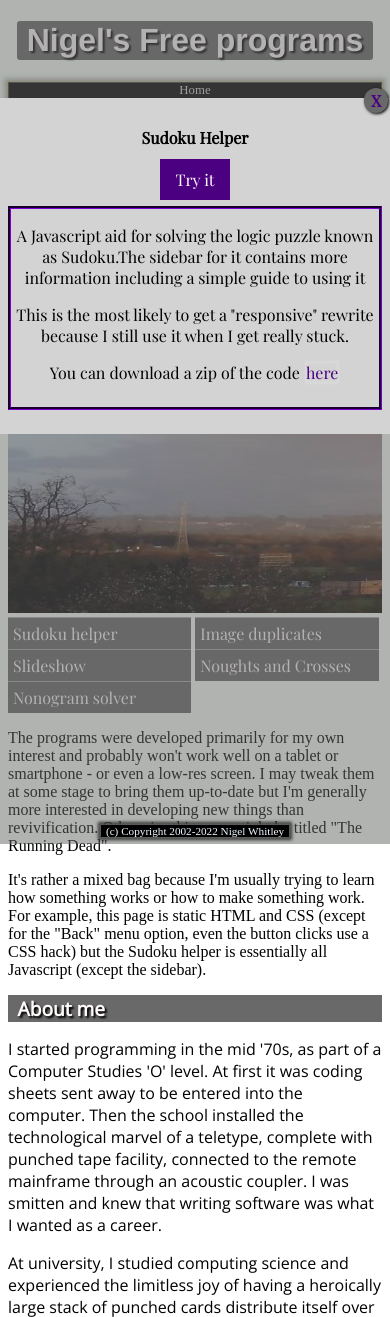
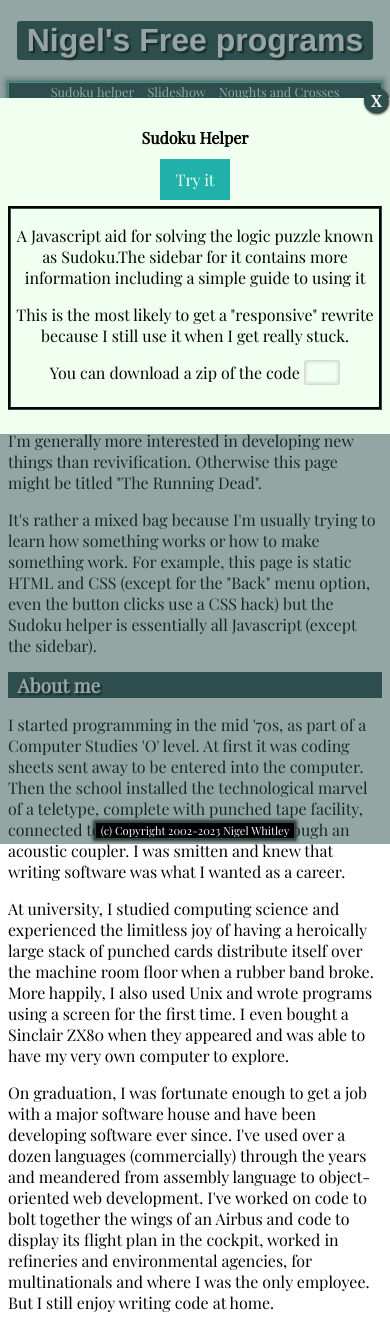
Before and after one commit to NigelWhitley/NigelWhitley.github.io, a CodeIgniter app: page /database/ in a window 390 px wide, after a click on "Sudoku helper". Shown: the top 1317 px of the page. Run offline with CodeIgniter, Linux system fonts and the light colour scheme.

Commit message:
Add files via upload

```diff
--- a/index.html
+++ b/index.html
@@ -30,9 +30,11 @@
 
 <div id="nav_section" class="light_glow">
       <ul id="nav">
+        <!--
         <li class="current-nav">
           Home
         </li>
+        --->
         <li>
           <a href="sudoku/index.html">Sudoku&nbsp;helper</a>
         </li>
@@ -60,6 +62,7 @@ Some simple programs : each is released under the <a href="gpl.html" title="Clic
 To see more about them, use the buttons below.
 </div>
 
+<div id="programs_container">
 <div id="programs">
 <img title="Ynystawe CC" src="rainbow.jpg"/>
 <a href="#sudoku" class="program-name sudoku">Sudoku&nbsp;helper</a>
@@ -129,7 +132,6 @@ To see more about them, use the buttons below.
 <a href="#" title="Close" class="close-desc">X</a>
 <div class="centred-div program-no-scroll">
 <h4>Nonogram&nbsp;Solver <span class="wip-banner">Work in progress</span></h4>
-
 <a href="nonogram/" title="Try Nonogram Solver" class="button nonogram">Try it</a>
 </div>
 <div class="program-text">
@@ -140,6 +142,7 @@ To see more about them, use the buttons below.
 </div>
 </div>
 <div class="modal-mask">&nbsp;</div>
+</div>
 </div>
 <div class="program-summary">
 <p>The programs were developed primarily for my own interest and probably won't work well on a tablet or smartphone - or even a low-res screen. I may tweak them at some stage to bring them up-to-date but I'm generally more interested in developing new things than revivification. Otherwise this page might be titled "The Running Dead".</p>
@@ -176,8 +179,10 @@ I've gone from coding sheets to stylesheets but writing software still <span id=
 </div>
 </div>
 
+<div id="footer">
 <div id="legal_section">
-<span class="dark_glow">(c) Copyright 2002-2022 Nigel Whitley</span>
+<span class="dark_glow">(c) Copyright 2002-2023 Nigel Whitley</span>
+</div>
 </div>
 
 </div>
--- a/nigelwhitley.css
+++ b/nigelwhitley.css
@@ -1,7 +1,7 @@
 * {box-sizing: border-box;}
 
 body {
-	font-family: "Avant Garde","Times New Roman", helvetica, arial, sans-serif;
+	font-family: "Playfair Display", "Avant Garde","Times New Roman", helvetica, arial, sans-serif;
 	font-size: 100%;
 	color: black;
 	padding: 0;
@@ -73,11 +62,19 @@ h3 {
 	margin: 0.5em 0 0 0;
 }
 
-a:link,a:visited,a:hover {
-	color: snow;
+#programs a:link,#programs a:visited,#programs a:hover {
+	color: honeydew;
 	text-decoration: none;
 }
-
+#nav a:link,#nav a:visited,#nav a:hover {
+	color: honeydew;
+	text-decoration: none;
+}
+#nav a:hover {
+	color: lightseagreen;
+	text-decoration: none;
+}
+/*
 h3 a:link{
 	background: powderblue;
 }
@@ -101,7 +99,7 @@ a img {
 }
 
 #title_section h1 span {
-	background: dimGray;
+	background: darkslategrey;
 	color: snow;
 	font-size: 1em;
 	text-align: center;
@@ -113,7 +111,7 @@ a img {
 }
 
 h3.subtitle{
-    background-color: dimgray;
+    background-color: darkslategrey;
     color: snow;
     padding-left: 0.5em;
     text-shadow: 2px 2px 2px black;
@@ -139,8 +137,16 @@ h3.subtitle{
 	color: aliceblue;
 }
 
+#nav_section {
+	background-color: darkslategrey;
+	margin: 0;
+	padding: 0;
+	font-size: 80%;
+}
+
 #nav {
-	font-size: 0.8em;
+	/* font-size: 0.8em; */
+	background-color: darkslategrey;
 	text-align: center;
 	border-style: none;
 	border-width: 1px;
@@ -151,55 +157,42 @@ h3.subtitle{
 }
 
 #nav li  {
-	/* display: inline; */
-	background-color: dimgray;
-	color: aliceblue;
-	width:100%;
+	background-color: darkslategrey;
+	color: honeydew;
 	padding: 0;
-	margin: auto;
-	border-top: darkgray 1px solid;
+	display: inline-block;
+	margin-left: 10px; /* add spacing between items */
 }
 
 
 #nav ul li a {
 	margin: 0;
 	padding: 0;
-	color: aliceblue;
+	color: honeydew;
 	font-style: normal;
 	text-decoration: none;
 }
-
 /*
-#nav ul li a:hover {
-	color: aliceblue;
-	background: navy;
-	font-style: normal;
-	text-decoration: none;
-}
-*/
-
 #nav li.current-nav,#nav li.current-nav:hover {
 	background-color: black;
 	color: lightgray;
 }
+*/
 #nav li:hover {
-	background: #444444;
-	color: aliceblue;
+	color: lightseagreen;
 }
 
 #nav li:first-child  {
-	/* display: inline; */
-	border-top: darkgray 0px solid;
+	margin-left: 0;
 }
 
-
 .dark_glow {
-	box-shadow:         0px 0px 2px 1px dimgray,0px 0px 3px 3px rgba(0,0,0,0.7);
+	box-shadow:         0px 0px 2px 1px darkslategrey,0px 0px 3px 3px rgba(0,0,0,0.7);
 }
 
 .light_glow {
-	border: 1px solid #444444;
-	box-shadow:         0px 0px 2px 1px rgb(180,180,120),0px 0px 5px 4px rgba(160,160,160,0.7);
+	border: 1px solid darkseagreen;
+	box-shadow:         0px 0px 2px 1px lightseagreen,0px 0px 5px 4px rgba(160,160,160,0.7);
 }
 
 .inner_glow {
@@ -222,20 +215,159 @@ h3.subtitle{
 .program-name, .program-desc {
 	font-family: 'Playfair Display',"Avant Garde","Times New Roman", helvetica, arial, sans-serif;
 }
-@media only screen and (min-width:480px) {
+
+@media only screen and (max-width:762px) {
+	#title_section h1 span {
+	display: inline-block;
+	border-radius: 3px;
+	padding: 1px;
+	width: 95%;
+}
+
+#nav {
+	width:100%;
+	display:inline-block;
+}
+#nav li  {
+	/* display: inline; */
+	padding: 0;
+}
+#programs {
+	font-style: normal;
+	padding: 0;
+	text-align: left;
+	overflow: auto;
+}
+
+.program-name {
+	display: inline-block;
+	padding: 5px;
+	margin: auto;
+	background-color: darkslategrey;
+	color: aliceblue;
+	border-width:0;
+	width:49%;
+	border-top: darkgray 1px solid;
+	border-radius: 0;
+}
+.program-desc {
+	display: none;
+	z-index:100;
+	position:fixed;
+	top:0;
+	left: 0;
+	width:100%;
+	vertical-align:middle;
+	opacity:1;
+}
+div.program-desc > div {
+	display: block;
+	padding: 0.5em 0.5em 1.5em;
+	margin: 25% auto;
+	width:30em;
+	max-width:100%;
+	background-color: honeydew;
+	text-align:center;
+	position:relative;
+	opacity:1;
+	transition: opacity 2s ease;
+}
+/*
+#program-names a:first-child:hover + div{
+	display: block;
+	background-color: red;
+}
+*/
+
+div.modal-mask {
+	display: none;
+	position:fixed;
+	top:0;
+	left: 0;
+	height:100%;
+	width:100%;
+	background-color: darkslategrey;
+	opacity:0.3;
+	transition: opacity 1s ease;
+}
+a.close-desc {
+	background-color: darkslategrey;
+	color: #FFFFFF;
+	line-height: 25px;
+	position: absolute;
+	right: 2px;
+	text-align: center;
+	top: -10px;
+	width: 24px;
+	text-decoration: none;
+	font-weight: bold;
+	border-radius: 12px;
+	box-shadow: 1px 1px 3px #000;
+}
+div.program-desc:target{
+	display: block;
+	opacity: 1;
+}
+div.program-desc:target > div{
+	display: block;
+	opacity: 1;
+}
+
+.program-desc:target ~ div.modal-mask {
+	display: block;
+	opacity: 0.5;
+}
+
+.program-name:hover{
+	color: lightseagreen;
+}
+
+.program-text {
+	border: 3px darkslategrey groove;
+	padding-bottom: 0.5em;
+}
+
+.program-no-scroll {
+	margin-bottom: 1em;
+}
+}
+
+@media only screen and (min-width:762px) {
 #title_section h1 span {
 	border-radius: 25%;
 	padding: 0 1em;
 }
+#purty {
+	margin-top: 1.5rem;
+	width: 224px;
+	float: left;
+}
+#purty img {
+	border-width: 0;
+}
+#license {
+	margin-left: 224px;
+}
+
+#programs_container {
+	display: block;
+	position: relative;
+	text-align: center;
+	/*
+	border: #000 1px solid;
+	*/
+}
 
 #programs {
 	display: inline-block;
+	margin-left: auto;
+	margin-right: auto;
 	padding: 0;
 	padding-top: 1em;
 	padding-left: 1em;
 	padding-right: 1em;
 	position: relative;
-	text-align: left;
+	text-align: center;
 	height:20em;
 	/*
 	border: #000 1px solid;
@@ -320,191 +453,18 @@ a.close-desc {
 
 }
 
-@media only screen and (min-width:762px) {
-#purty {
-	width: 224px;
-	float: left;
+@media only screen and (max-width:762px) {
+	#programs img {
+		display: none;
 	}
-
-#purty img {
-	border-width: 0;
-}
-
-#license {
-	margin-left: 224px;
+	.program-name {
+		border-radius: 0;
 	}
 }
 
-@media only screen and (max-width:762px) {
+@media only screen and (max-width:950px) {
 	#purty {
 		display: none;
-}
-}
-
-@media only screen and (max-width:480px) {
-#title_section h1 span {
-	display: inline-block;
-	border-radius: 3px;
-	padding: 1px;
-	width: 95%;
-}
-
-#nav_section {
-	width:100%;
-}
-#nav li  {
-	/* display: inline; */
-	background-color: dimgray;
-	color: aliceblue;
-	display:inline-block;
-	padding: 0;
-	margin: auto;
-	border-top: darkgray 1px solid;
-}
-#programs {
-	font-style: normal;
-	padding: 0;
-	/*
-	font-size: 0.8em;
-	position:relative;
-	*/
-	text-align: left;
-	overflow: auto;
-}
-
-.program-name {
-	/* display: inline; */
-	display: inline-block;
-	padding: 5px;
-	margin: auto;
-	background-color: dimgray;
-	color: aliceblue;
-	border-width:0;
-	width:49%;
-	border-top: darkgray 1px solid;
-}
-.program-desc {
-/*
-	color: snow;
-	background-color: lightgray;
-*/
-	display: none;
-	z-index:100;
-	position:fixed;
-	top:0;
-	left: 0;
-	width:100%;
-	vertical-align:middle;
-/*	padding: 0;
-	margin: 0;
-	background-color: dimgray;
-*/
-	opacity:1;
-}
-div.program-desc > div {
-	display: block;
-	padding: 0.5em 0.5em 1.5em;
-	margin: 25% auto;
-	width:30em;
-	max-width:100%;
-	background-color: lightgray;
-	vertical-align: middle;
-	text-align:center;
-	position:relative;
-	opacity:1;
-	-o-transition: opacity 2s ease;
-	-moz-transition: opacity 2s ease;
-	-webkit-transition: opacity 2s ease;
-	transition: opacity 2s ease;
-}
-/*
-#program-names a:first-child:hover + div{
-	display: block;
-	background-color: red;
-}
-*/
-
-div.modal-mask {
-/*
-	color: snow;
-	background-color: lightgray;
-*/
-	display: none;
-	position:fixed;
-	top:0;
-	left: 0;
-	height:100%;
-	width:100%;
-/*
-	z-index:100;
-	padding: 0;
-	margin: 0;
-*/
-	background-color: dimgray;
-	opacity:0.3;
-	-o-transition: opacity 1s ease;
-	-moz-transition: opacity 1s ease;
-	-webkit-transition: opacity 1s ease;
-	transition: opacity 1s ease;
-}
-a.close-desc {
-	background-color: dimgray;
-	color: #FFFFFF;
-	line-height: 25px;
-	position: absolute;
-	right: 2px;
-	text-align: center;
-	top: -10px;
-	width: 24px;
-	text-decoration: none;
-	font-weight: bold;
-	-webkit-border-radius: 12px;
-	-moz-border-radius: 12px;
-	border-radius: 12px;
-	-moz-box-shadow: 1px 1px 3px #000;
-	-webkit-box-shadow: 1px 1px 3px #000;
-	box-shadow: 1px 1px 3px #000;
-}
-div.program-desc:target{
-	display: block;
-	opacity: 1;
-
-	/*
-	display: block;
-	background-color: darkgray;
-	opacity: 1;
-	*/
-}
-div.program-desc:target > div{
-	display: block;
-	opacity: 1;
-	/*
-	background-color: darkgray;
-	opacity: 1;
-	*/
-}
-
-.program-desc:target ~ div.modal-mask {
-	display: block;
-	opacity: 0.5;
-	/*
-	background-color: darkgray;
-	opacity: 1;
-	*/
-}
-
-.program-name:hover{
-    background-color: lightgray;
-    color:#444444;
-}
-
-.program-text {
-    border: 3px indigo groove;
-    padding-bottom: 0.5em;
-}
-
-.program-no-scroll {
-	margin-bottom: 1em;
 	}
 }
 
@@ -517,7 +477,7 @@ div.program-desc:target > div{
 	*/
 }
 .program-desc div a:link,.program-desc div a:visited,.program-desc div a:hover {
-	color: indigo;
+	color: lightseagreen;
 	text-decoration: none;
 }
 
@@ -531,7 +491,7 @@ div.program-desc:target > div{
 	margin-bottom: 1em;
 	font-size: 1.2em;
 	text-align: left;
-	font-family: 'Open Sans',"Avant Garde","Times New Roman", helvetica, arial, sans-serif;
+	/* font-family: 'Playfair Display', 'Open Sans',"Avant Garde","Times New Roman", helvetica, arial, sans-serif; */
 	font-style: none;
 }
 
@@ -542,7 +502,7 @@ div.program-desc:target > div{
 }
 
 #intro a:link {
-    background: gray;
+    background: lightslategray;
 }
 
 #intro a:hover {
@@ -550,14 +510,10 @@ div.program-desc:target > div{
     color: black;
 }
 
-.anaside{
-	font-style: normal;
-}
-
 #aboutme {
 	margin-top: 10px;
 	text-align: left;
-	font-family: 'Open Sans',"Avant Garde","Times New Roman", helvetica, arial, sans-serif;
+	font-family: 'Playfair Display', 'Open Sans',"Avant Garde","Times New Roman", helvetica, arial, sans-serif;
 	font-style: normal;
 }
 
@@ -573,20 +529,14 @@ div.program-desc:target > div{
 }
 
 .button {
-    background-color: dimgray;
+    background-color: darkslategrey;
     border-style: solid;
     border-width: 0px;
     border-color: aliceblue;
     color: #fff;
-    /*font-size: 1em;*/
     padding: 10px 15px;
     text-decoration: none;
     margin:3px;
-    /*
-	-o-transition: background-color .5s ease;
-    -moz-transition: background-color .5s ease;
-    -webkit-transition: background-color .5s ease;
-	*/
     transition: background-color .5s ease;
 }
 
@@ -603,7 +553,7 @@ div.program-desc:target > div{
     /*margin:auto;*/
 }
 .program-desc .button {
-    background-color: indigo;
+    background-color: lightseagreen;
     border-color: aliceblue;
     color: snow;
 }
```
Also changed, not shown: other parts of nigelwhitley.css (+22 -31 lines). Lines whose indentation alone changed are shown as unchanged.
